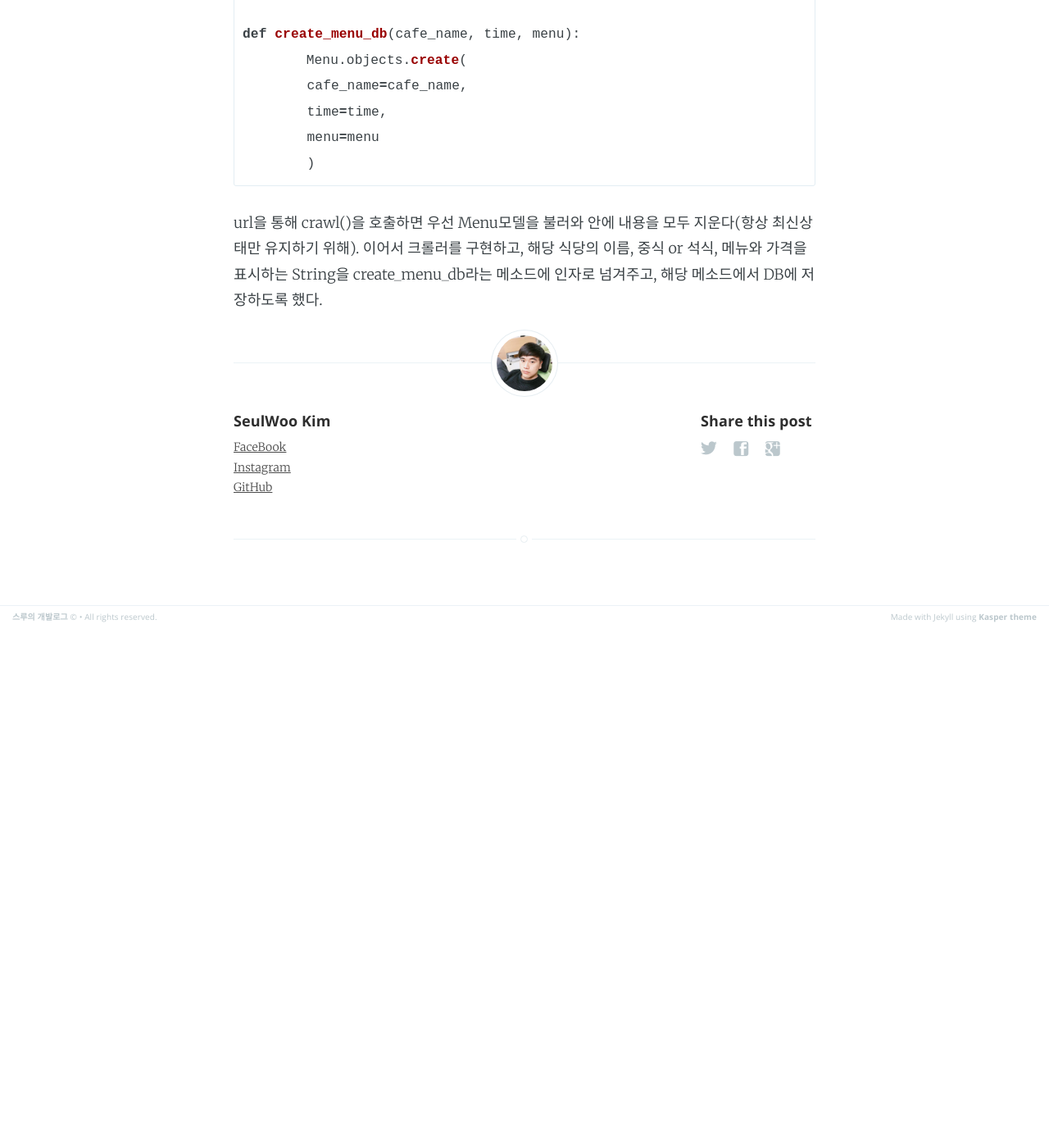
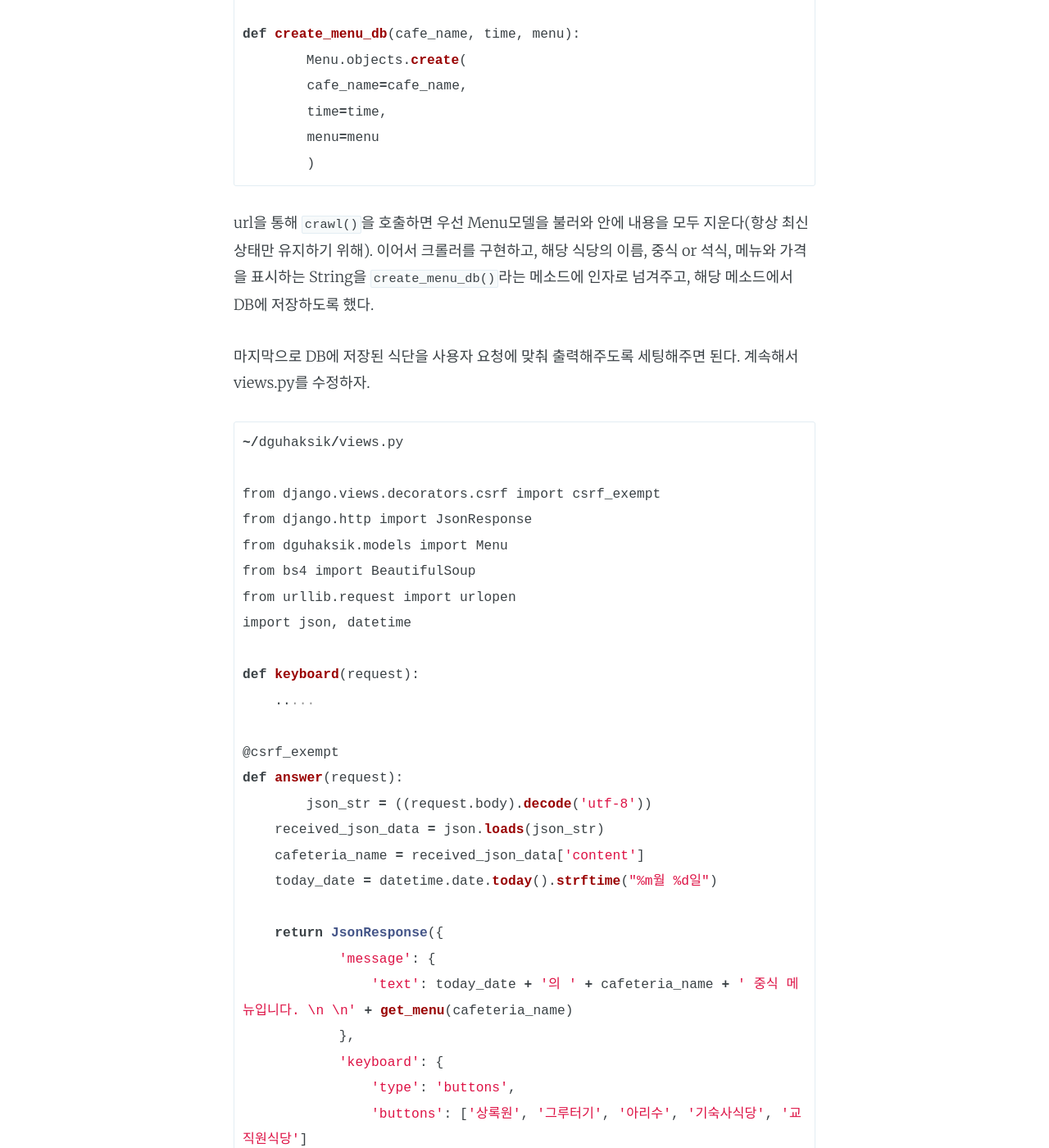
Before and after one commit to ThroughKim/throughkim.github.com, a Jekyll site: the page built from _posts/2016-07-11-kakao-haksik.md, in a window 1280 px wide and 1400 px high, scrolled down 12204 px. Shown: the whole window at 82% size. Built offline with Jekyll 4.4.1, drawn with Linux system fonts in a browser that asks for light colours; Markdown is read by kramdown in place of the engine named in the settings; before the commit the page ends 12970 px from its top, so only the background shows below that; some of the changed text lies outside the part shown.

Commit message:
초안 완성

````diff
--- a/_posts/2016-07-11-kakao-haksik.md
+++ b/_posts/2016-07-11-kakao-haksik.md
@@ -300,4 +300,72 @@
         )
 ```
 
-url을 통해 crawl()을 호출하면 우선 Menu모델을 불러와 안에 내용을 모두 지운다(항상 최신상태만 유지하기 위해). 이어서 크롤러를 구현하고, 해당 식당의 이름, 중식 or 석식, 메뉴와 가격을 표시하는 String을 create_menu_db라는 메소드에 인자로 넘겨주고, 해당 메소드에서 DB에 저장하도록 했다.
+url을 통해 `crawl()`을 호출하면 우선 Menu모델을 불러와 안에 내용을 모두 지운다(항상 최신상태만 유지하기 위해). 이어서 크롤러를 구현하고, 해당 식당의 이름, 중식 or 석식, 메뉴와 가격을 표시하는 String을 `create_menu_db()`라는 메소드에 인자로 넘겨주고, 해당 메소드에서 DB에 저장하도록 했다.
+
+마지막으로 DB에 저장된 식단을 사용자 요청에 맞춰 출력해주도록 세팅해주면 된다. 계속해서 views.py를 수정하자.
+
+```python
+~/dguhaksik/views.py
+
+from django.views.decorators.csrf import csrf_exempt
+from django.http import JsonResponse
+from dguhaksik.models import Menu
+from bs4 import BeautifulSoup
+from urllib.request import urlopen
+import json, datetime
+
+def keyboard(request):
+    .....
+
+@csrf_exempt
+def answer(request):
+	json_str = ((request.body).decode('utf-8'))
+    received_json_data = json.loads(json_str)
+    cafeteria_name = received_json_data['content']
+    today_date = datetime.date.today().strftime("%m월 %d일")
+
+    return JsonResponse({
+            'message': {
+                'text': today_date + '의 ' + cafeteria_name + ' 중식 메뉴입니다. \n \n' + get_menu(cafeteria_name)
+            },
+            'keyboard': {
+                'type': 'buttons',
+                'buttons': ['상록원', '그루터기', '아리수', '기숙사식당', '교직원식당']
+            }
+
+        })
+
+def crawl(request):
+	.....
+
+def create_menu_db(cafe_name, time, menu):
+	.....
+```
+
+answer부분에서 리턴하는 값에 `get_menu()`라는 메소드를 호출하도록 하고, 학생식당의 이름을 인자로 넘겨 해당 식당의 메뉴를 가져올 수 있도록 했다. 계속해서 views.py에 `get_menu()`라는 메소드를 추가해준다.(`\n`은 줄바꿈을 의미한다)
+
+```python
+~/dguhaksik/views.py
+
+.....
+
+def get_menu(cafeteria_name):
+	if cafeteria_name == '상록원':
+        sang_bek = Menu.objects.get(cafe_name='백반코너').menu
+        sang_ill = Menu.objects.get(cafe_name='일품코너').menu
+        sang_yang = Menu.objects.get(cafe_name='양식코너').menu
+        sang_dduk = Menu.objects.get(cafe_name='뚝배기코너').menu
+
+        return "------------\n" +  "백반코너 \n" + sang_bek \
+               + "------------\n" + "일품코너 \n" + sang_ill \
+               + "------------\n" + "양식코너 \n" + sang_yang \
+               + "------------\n" + "뚝배기코너 \n" + sang_dduk
+
+	elif cafeteria_name == '아리수':
+    	.....
+
+```
+
+이런식으로 학생식당의 이름에 맞게 분기처리를 하여 식당의 메뉴를 불러올 수 있도록 해주면 된다. 저장해준 뒤 카카오톡에서 실행 해보면 아래 사진과 같이 식당의 메뉴들이 잘 출력되는 것을 확인할 수 있다.
+
+![완성](/images/kakaocomplete.png)
````
